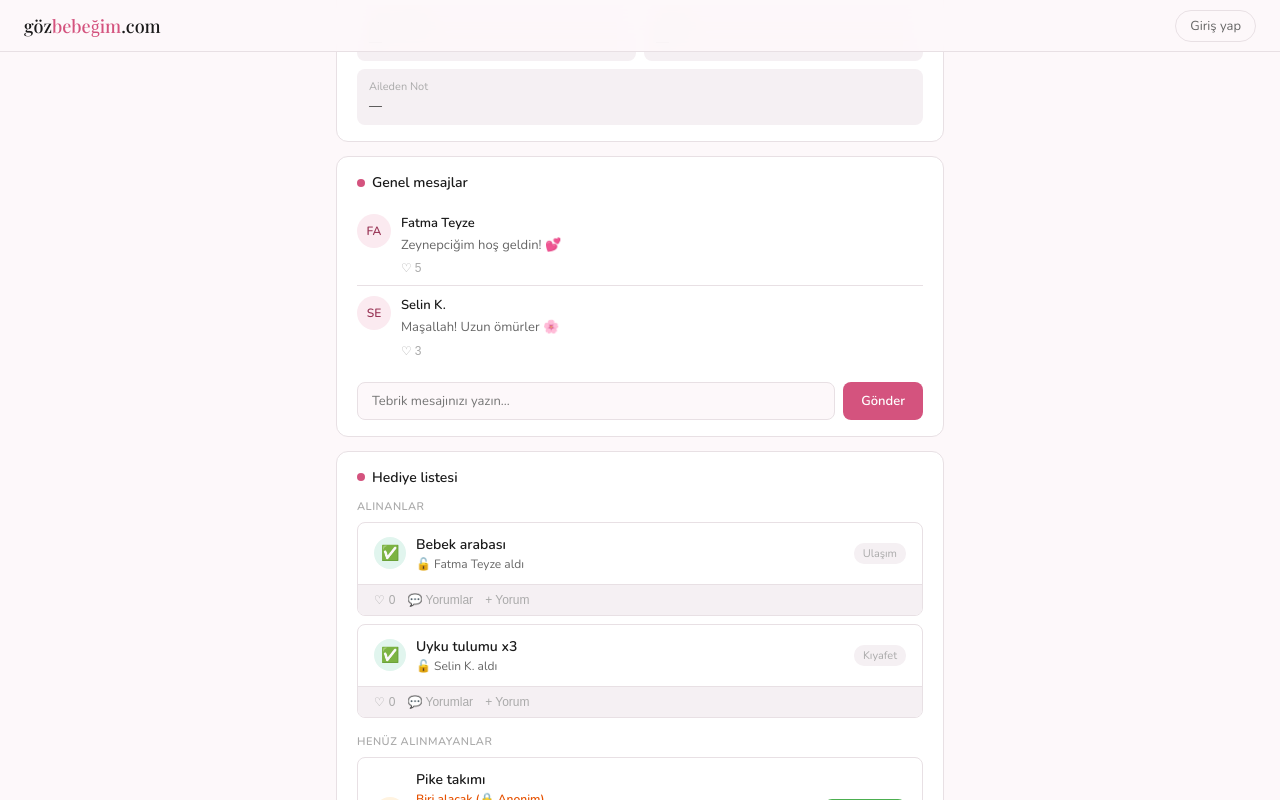
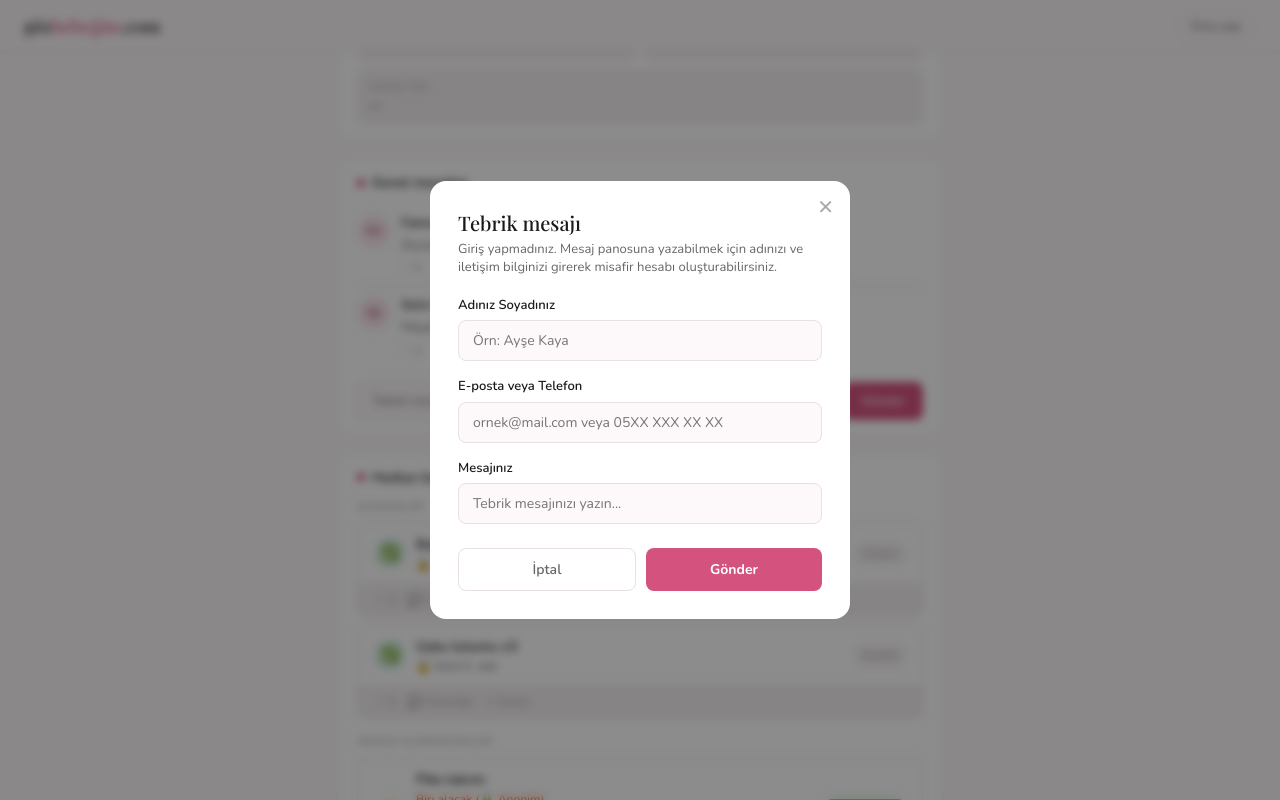
Before and after one commit to istikbalt/gozbebegim, a plain HTML site: page frontend/profil.html in a window 1280 px wide. Both pictures are taken after a click on the button "Gönder". Shown: the part 598-1398 px from the top of the page. Drawn offline with nearby package versions, Linux system fonts and the light colour scheme; files whose address does not match are found by name.

Commit message:
feat: bypass name entry in guest message board for logged-in users

```diff
--- a/frontend/profil.html
+++ b/frontend/profil.html
@@ -240,11 +240,27 @@
   <div class="modal">
     <button class="modal-close" onclick="closeModal('msgModal')">✕</button>
     <div class="modal-title">Tebrik mesajı</div>
-    <div class="modal-sub">Aileden bilgileriniz görmeyecek, sadece adınız görünür.</div>
+    <div class="modal-sub" id="msgModalSub">Aileden bilgileriniz görmeyecek, sadece adınız görünür.</div>
+
+    <!-- Giriş yapılmamışsa Ad/Soyad ve İletişim sor -->
+    <div id="msgGuestFields">
       <div class="form-group">
         <label class="form-label">Adınız Soyadınız</label>
         <input class="form-input" id="msgName" type="text" placeholder="Örn: Ayşe Kaya" />
       </div>
+      <div class="form-group">
+        <label class="form-label">E-posta veya Telefon</label>
+        <input class="form-input" id="msgContact" type="text" placeholder="ornek@mail.com veya 05XX XXX XX XX" />
+      </div>
+    </div>
+
+    <!-- Giriş yapılmışsa gösterilecek bilgi kartı -->
+    <div id="msgLoggedInFields" style="display:none; background: var(--pink-light); border: 1px solid var(--pink-border); padding: 12px; border-radius: var(--radius-md); margin-bottom: 1rem; text-align: left;">
+      <div style="font-weight: 600; color: var(--pink-dark); font-size: 13px; margin-bottom: 4px;">Aktif Oturum:</div>
+      <div id="msgLoggedInUser" style="font-size: 13px; font-weight: 500; color: var(--text);"></div>
+      <div style="font-size: 11px; color: var(--text-sec); margin-top: 4px;">Tebrik mesajınız bu isimle yayınlanacaktır.</div>
+    </div>
+
     <div class="form-group">
       <label class="form-label">Mesajınız</label>
       <input class="form-input" id="msgText" type="text" placeholder="Tebrik mesajınızı yazın..." />
@@ -439,6 +455,11 @@
       document.getElementById("buyerContact").value = "";
       document.getElementById("buyerAnon").checked = false;
     }
+    if (id === "msgModal") {
+      document.getElementById("msgText").value = "";
+      document.getElementById("msgName").value = "";
+      document.getElementById("msgContact").value = "";
+    }
   }
   // ESC ile kapat
   document.addEventListener("keydown", e => { if (e.key === "Escape") document.querySelectorAll(".modal-overlay.open").forEach(m => m.classList.remove("open")); });
@@ -450,14 +471,33 @@
   // ── MESAJ ──
   function openMsgModal() {
     const val = document.getElementById("genInput").value.trim();
-    if (!val) return;
     document.getElementById("msgText").value = val;
+
+    const currentUser = JSON.parse(localStorage.getItem("user") || "null");
+    if (currentUser) {
+      document.getElementById("msgGuestFields").style.display = "none";
+      document.getElementById("msgLoggedInFields").style.display = "block";
+      document.getElementById("msgLoggedInUser").textContent = `${currentUser.first_name} ${currentUser.last_name}`;
+      document.getElementById("msgModalSub").textContent = "Hesabınız açık. Tebrik mesajınız bu profil altında yayınlanacaktır.";
+    } else {
+      document.getElementById("msgGuestFields").style.display = "block";
+      document.getElementById("msgLoggedInFields").style.display = "none";
+      document.getElementById("msgName").value = "";
+      document.getElementById("msgContact").value = "";
+      document.getElementById("msgModalSub").textContent = "Giriş yapmadınız. Mesaj panosuna yazabilmek için adınızı ve iletişim bilginizi girerek misafir hesabı oluşturabilirsiniz.";
+    }
+
     openModal("msgModal");
   }
   function submitMsg() {
-    const name = document.getElementById("msgName").value.trim();
     const msg = document.getElementById("msgText").value.trim();
-    if (!name || !msg) { alert("Lütfen adınızı ve mesajınızı girin."); return; }
+    if (!msg) { alert("Lütfen tebrik mesajınızı yazın."); return; }
+
+    const currentUser = JSON.parse(localStorage.getItem("user") || "null");
+
+    if (currentUser) {
+      // Giriş yapılmış: doğrudan gönder
+      const name = `${currentUser.first_name} ${currentUser.last_name}`;
       fetch("/api/messages", {
         method: "POST",
         headers: { "Content-Type": "application/json" },
@@ -466,9 +506,93 @@
         if (d.success) {
           closeModal("msgModal");
           document.getElementById("genInput").value = "";
-        document.getElementById("msgName").value = "";
           // Yeni mesajı sayfaya ekle
+          addMessageToDOM(name, msg, d.message_data.id);
+        } else {
+          alert(d.error || "Mesaj gönderilemedi.");
+        }
+      });
+    } else {
+      // Giriş yapılmamış: Misafir kayıt olmalı
+      const fullName = document.getElementById("msgName").value.trim();
+      const contact = document.getElementById("msgContact").value.trim();
+
+      if (!fullName) {
+        alert("Lütfen adınızı ve soyadınızı girin.");
+        return;
+      }
+      if (!contact) {
+        alert("Mesaj bırakabilmek için lütfen e-posta veya telefon numaranızı girin.");
+        return;
+      }
+
+      // Ad ve soyadı ayır
+      const parts = fullName.split(/\s+/);
+      const firstName = parts[0];
+      const lastName = parts.slice(1).join(" ") || " ";
+
+      const payload = {
+        first_name: firstName,
+        last_name: lastName
+      };
+
+      // Email mi telefon mu tespit et
+      if (contact.includes("@")) {
+        payload.email = contact;
+      } else {
+        payload.phone_number = contact;
+      }
+
+      // 1. Misafir hesabı oluştur
+      fetch("/api/auth/guest-signup", {
+        method: "POST",
+        headers: { "Content-Type": "application/json" },
+        body: JSON.stringify(payload)
+      })
+      .then(r => r.json())
+      .then(authData => {
+        if (!authData.success) {
+          alert(authData.error || "Misafir kaydı yapılırken bir hata oluştu.");
+          return null;
+        }
+
+        // 2. Oturumu kaydet
+        localStorage.setItem("user", JSON.stringify(authData.user));
+
+        // Navbar'ı güncelle
+        const navLink = document.getElementById("navAuthLink");
+        if (navLink) {
+          navLink.textContent = "Hesabım";
+          navLink.href = "/dashboard";
+        }
+
+        // 3. Mesajı gönder
+        return fetch("/api/messages", {
+          method: "POST",
+          headers: { "Content-Type": "application/json" },
+          body: JSON.stringify({ org_id: organizationId, user_name: fullName, message: msg })
+        });
+      })
+      .then(r => r ? r.json() : null)
+      .then(d => {
+        if (d && d.success) {
+          closeModal("msgModal");
+          document.getElementById("genInput").value = "";
+          addMessageToDOM(fullName, msg, d.message_data.id);
+        } else if (d) {
+          alert(d.error || "Mesaj gönderilemedi.");
+        }
+      })
+      .catch(err => {
+        console.error("Message submit guest signup error:", err);
+        alert("İşlem gerçekleştirilemedi.");
+      });
+    }
+  }
+
+  function addMessageToDOM(name, msg, id) {
     const list = document.getElementById("msgList");
+    if (!list) return;
     const div = document.createElement("div");
     div.className = "msg-item";
     const initials = name.substring(0, 2).toUpperCase();
@@ -482,8 +606,6 @@
         </div>
       </div>`;
     list.appendChild(div);
-      }
-    });
   }
 
   // ── HEDİYE AL ──
```
Lines whose indentation alone changed are shown as unchanged.
